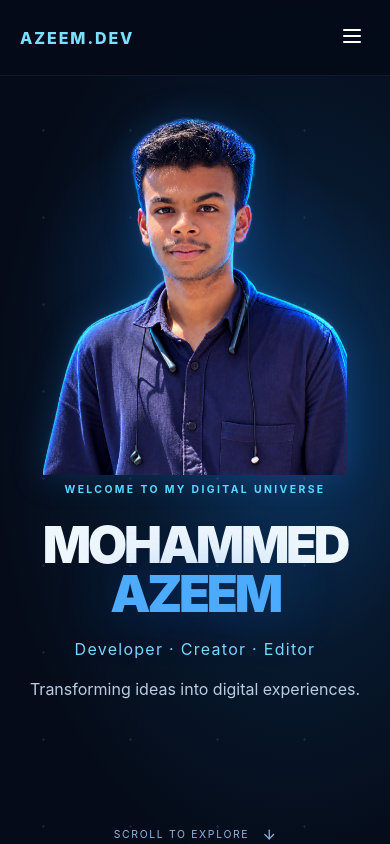
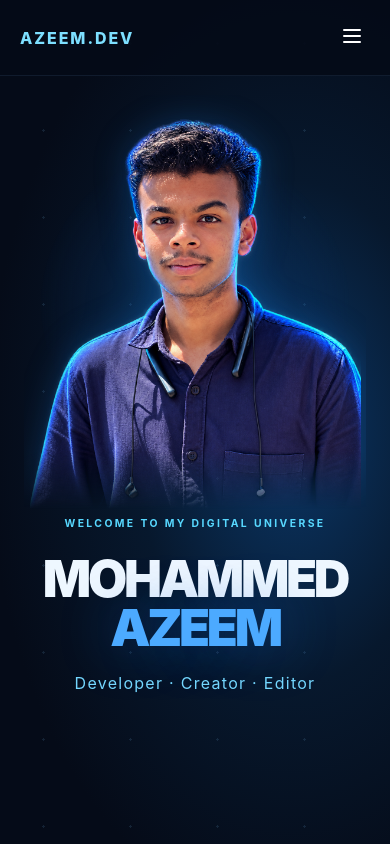
Before and after one commit to Mhd-Azeem/AZ-portfolio, a React (Vite) app: page / in a window 390 px wide. Shown: the top 844 px of the page. Built offline with nearby package versions, Linux system fonts and the light colour scheme.

Commit message:
Blend portrait lower edge to remove abrupt arm and chest cutoff on mobile

```diff
--- a/src/style.css
+++ b/src/style.css
@@ -27,3 +27,9 @@ body{background:#040a16}
 @media(max-width:900px){.hero{padding:100px 24px 85px;gap:8px}.portrait-stage{height:min(51svh,520px);min-height:320px;width:100%;max-width:540px;margin-inline:auto}.portrait-image{max-height:100%;max-width:100%}.content-section{padding:105px 24px;min-height:90svh}}
 @media(max-width:480px){.hero{padding-top:95px}.portrait-stage{height:45svh;min-height:290px}.portrait-image{max-height:100%;max-width:100%}.portrait-aura{width:90%}.content-section{padding:95px 22px;min-height:85svh}}
 @media(prefers-reduced-motion:reduce){.portrait-photo-wrap,.portrait-image,.portrait-aura{transform:none!important}.skill{transition:none}}
+
+/* Blend the original portrait's hard lower edge into the hero instead of showing a rectangular cut. */
+.portrait-photo-wrap{overflow:visible;mask-image:linear-gradient(to bottom,#000 0%,#000 82%,transparent 100%);-webkit-mask-image:linear-gradient(to bottom,#000 0%,#000 82%,transparent 100%)}
+.portrait-image{max-height:100%;object-fit:contain}
+@media(max-width:900px){.portrait-stage{height:min(56svh,560px);min-height:340px}.portrait-photo-wrap{mask-image:linear-gradient(to bottom,#000 0%,#000 86%,transparent 100%);-webkit-mask-image:linear-gradient(to bottom,#000 0%,#000 86%,transparent 100%)}}
+@media(max-width:480px){.portrait-stage{height:49svh;min-height:315px}}
```
